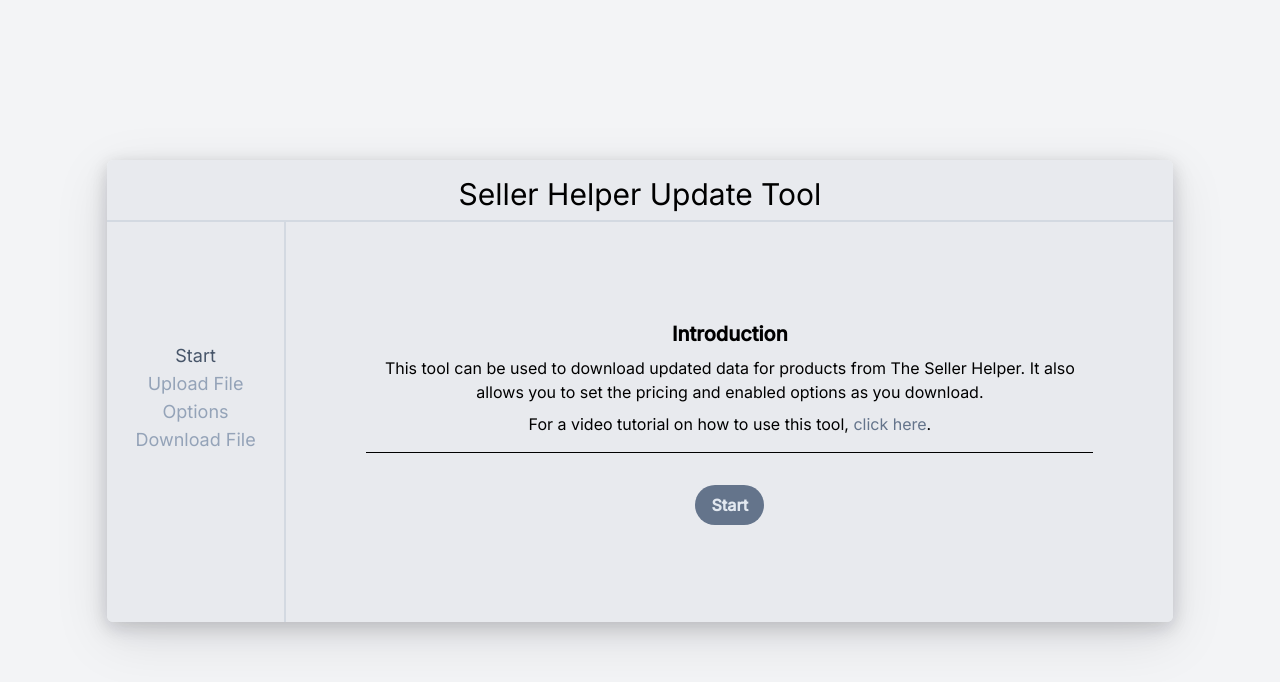
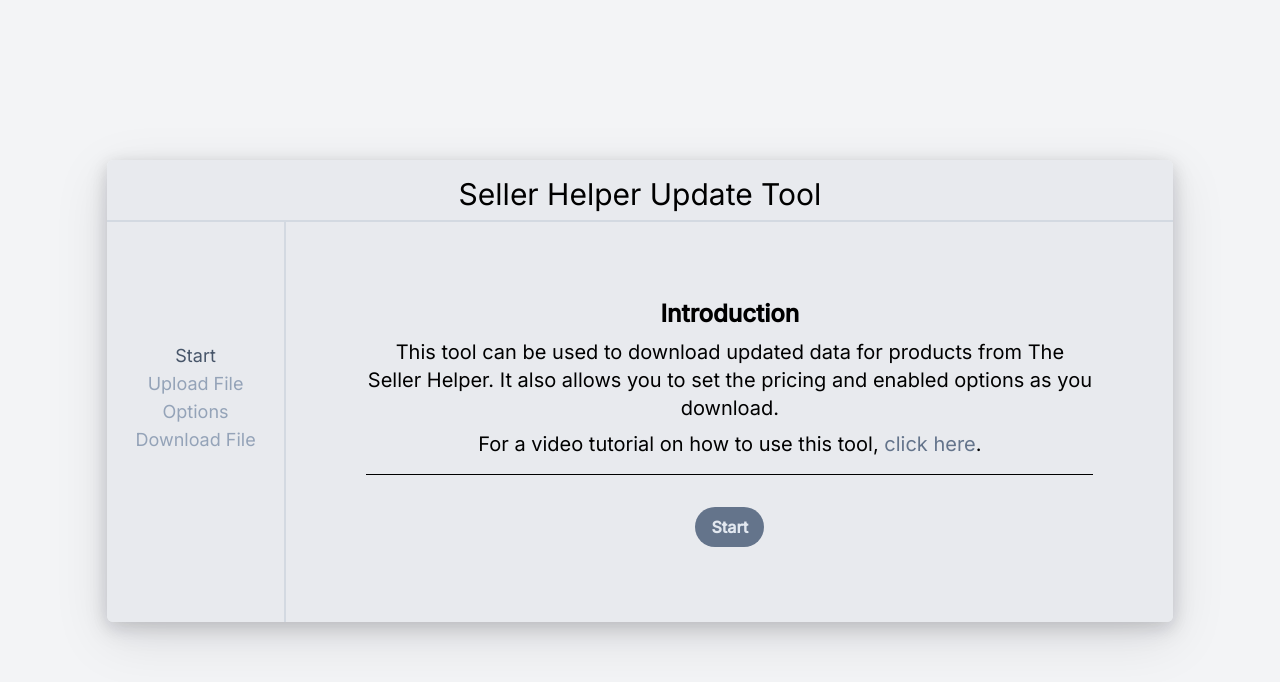
Before and after one commit to mrfannin/seller-helper-update-tool, a Vue app: page / in a window 1280 px wide. Shown: the top 682 px of the page. Built offline with nearby package versions, Linux system fonts and the light colour scheme.

Commit message:
styling changes on tabs

```diff
--- a/src/components/TabComponent.vue
+++ b/src/components/TabComponent.vue
@@ -1,4 +1,8 @@
 <script setup>
+/**
+ * General styling for the different tabs
+ * Used as various slots in the tab components
+ */
   import { ref, useSlots } from 'vue'
   const slots = ref(useSlots());
 </script>
@@ -6,9 +10,9 @@
 <template>
   <div>
     <div class="mb-4 border-b border-black pb-4">
-      <h2 class="text-xl font-bold"><slot name="title"></slot></h2>
-      <div v-if="slots.intro" class="pt-2 space-y-2 text-base">
-        <slot name="intro" class="space-y-2 text-lg"></slot>
+      <h2 class="text-2xl font-bold"><slot name="title"></slot></h2>
+      <div v-if="slots.intro" class="pt-2 space-y-2 text-xl">
+        <slot name="intro" class="space-y-2"></slot>
       </div>
     </div>
     <div v-if="slots.main" class="space-y-2 mt-2">
```
Also changed, not shown: 1 other file (tests, documents, lock files or other folders).
